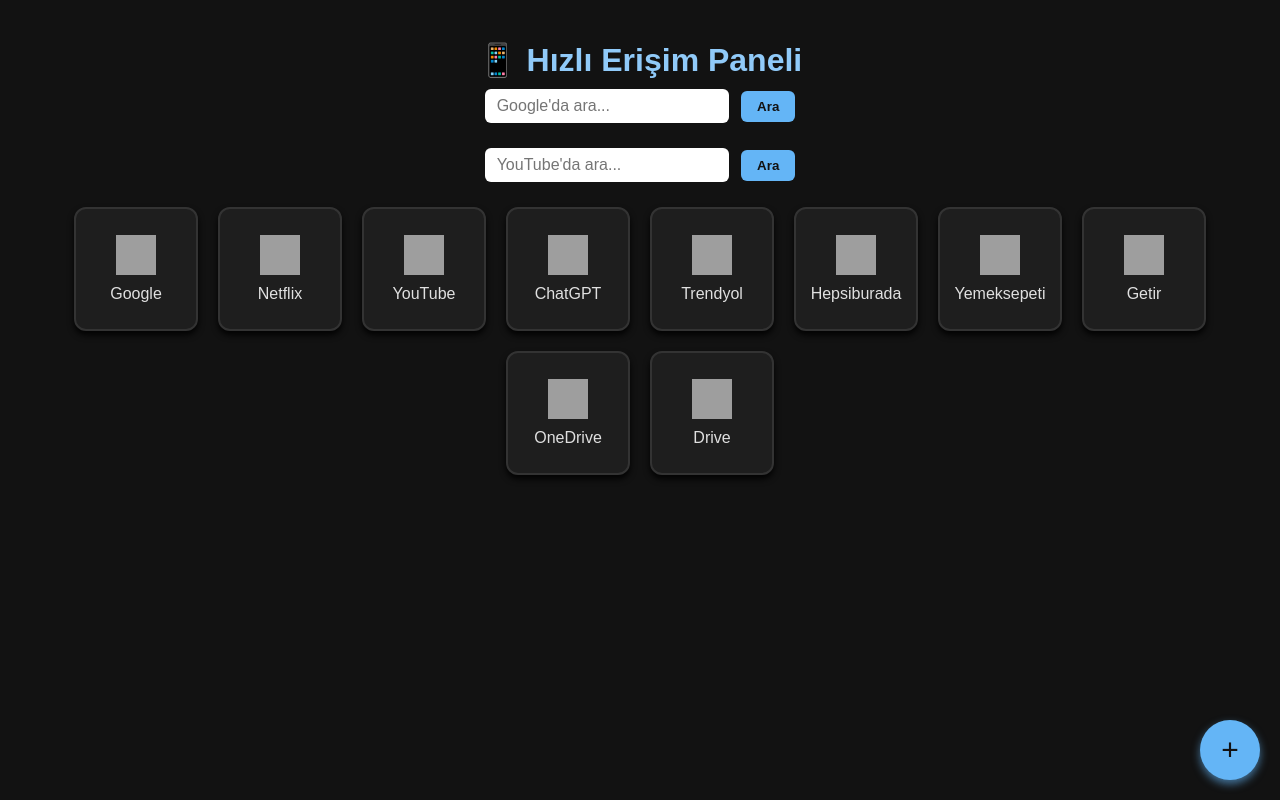
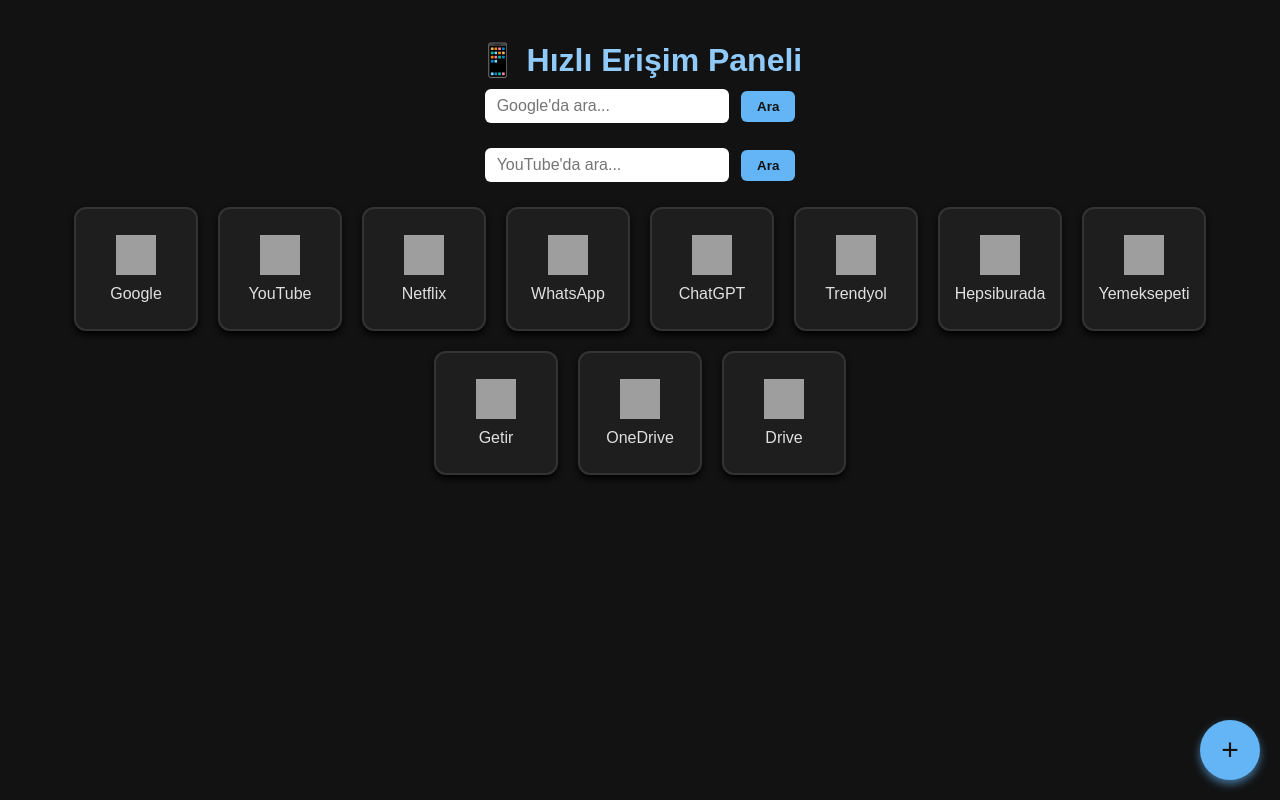
Before and after one commit to kadir-karadag/karadag, a plain HTML site: page index.html in a window 1280 px wide. Drawn offline with Linux system fonts and the light colour scheme; grey boxes are pictures that could not be loaded.

Commit message:
Update index.html

```diff
--- a/index.html
+++ b/index.html
@@ -127,15 +127,21 @@
       href: 'https://www.google.com',
       icon: 'https://img.icons8.com/color/48/000000/google-logo.png'
     },
-    {
-      name: 'Netflix',
-      href: 'https://www.netflix.com/browse',
-      icon: 'https://correos-marketplace.ams3.cdn.digitaloceanspaces.com/prod-new/uploads/correos-marketplace-shop/1/product/176943-jct01lqj-netflix-gift-card-netflix-25-suscripcion-por-adelantado-1.jpg'
-    },
+
     {
       name: 'YouTube',
       href: 'https://www.youtube.com',
       icon: 'https://img.icons8.com/color/48/000000/youtube-play.png'
+    },
+    {
+      name: 'Netflix',
+      href: 'https://www.netflix.com/browse',
+      icon: 'https://egirisim.com/wp-content/uploads/2021/12/netflix-logo.jpg'
+    },
+      {
+      name: 'WhatsApp',
+      href: 'https://web.whatsapp.com/',
+      icon: 'https://www.hipotenus.com.tr/UserFiles/Fotograflar/511-whatsapp-mesaj-butonu-whatsapp.png'
     },
 {
       name: 'ChatGPT',
```
